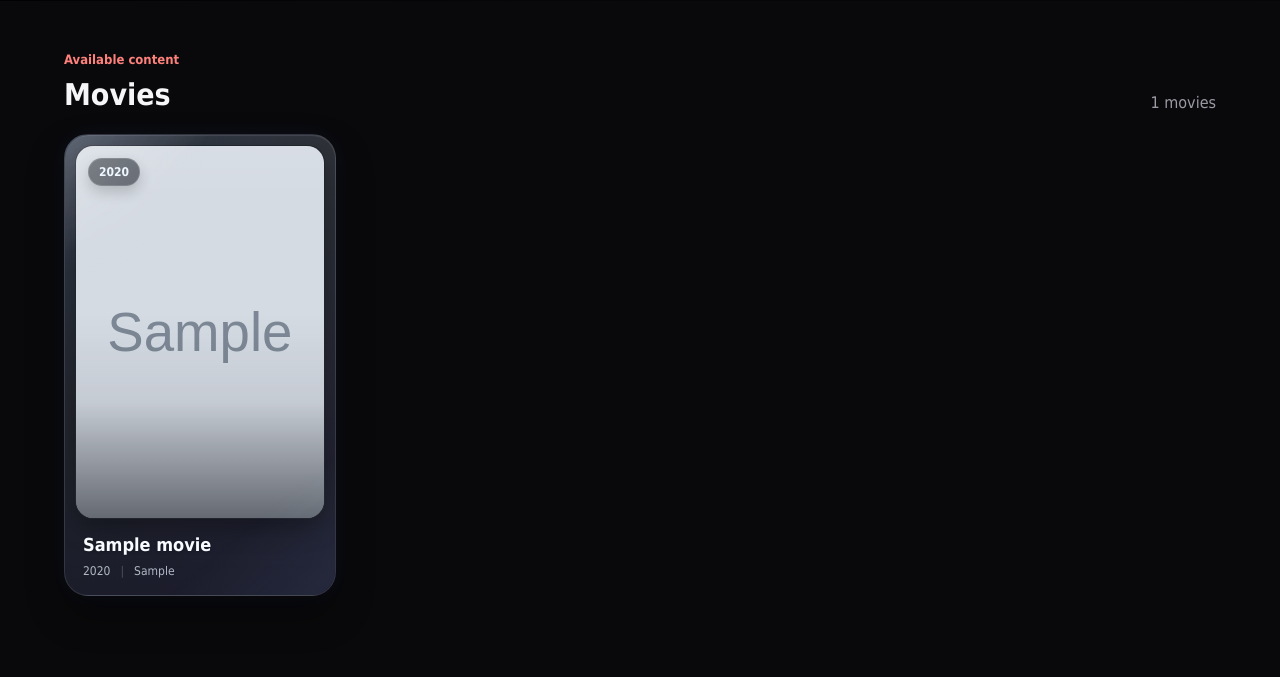
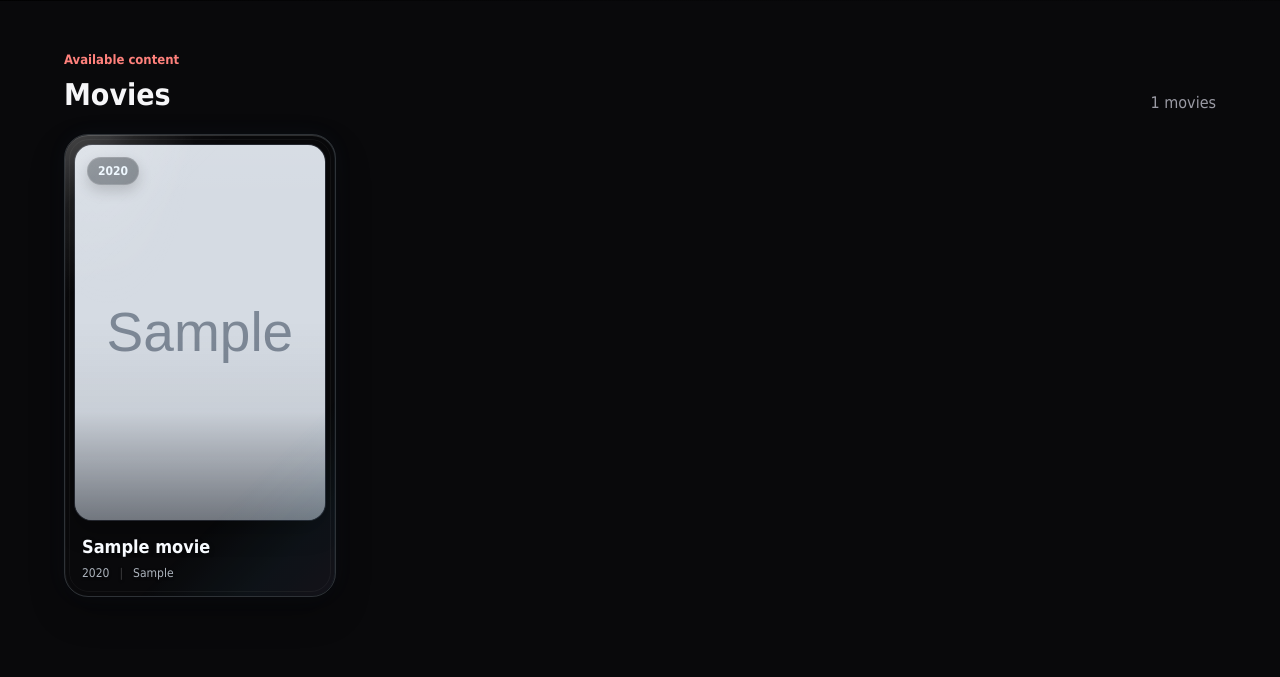
Before and after one commit to track2000one/home-cinema-django, a Django app: page / in a window 1280 px wide. Shown: the part 490-1167 px from the top of the page. Before the commit the page ends 1086 px from the top, so only its background shows below. Run offline with Django 5.2, Linux system fonts and the light colour scheme; a user stored in the database is signed in; tables that the repository leaves empty hold one stand-in row (values such as "Sample post"); grey boxes marked "Sample" are stand-in pictures.

Commit message:
Make movie cards transparent over page background

```diff
--- a/static/css/showcase-movie-cards.css
+++ b/static/css/showcase-movie-cards.css
@@ -1,6 +1,6 @@
 /* ==========================================================
-   REEMA CINEMA — Modern Showcase Movie Cards
-   Clean, premium, poster-first design
+   REEMA CINEMA — Modern Transparent Glass Movie Cards
+   Poster-first design with a clear page-background reveal
    ========================================================== */
 
 .showcase-grid {
@@ -28,25 +28,32 @@
   transform: translateY(-2px) scale(.992);
 }
 
+/*
+   The card body is intentionally transparent.
+   Only the glass edge, reflection and shadow remain visible,
+   so the real page background is clearly seen through it.
+*/
 .showcase-frame {
   position: relative;
   overflow: hidden;
-  padding: 10px;
-  border: 1px solid rgba(255,255,255,.10);
+  padding: 9px;
+  border: 1px solid rgba(214, 236, 255, .18);
   border-radius: 24px;
-  background:
-    linear-gradient(180deg, rgba(255,255,255,.11), rgba(255,255,255,.025)),
-    linear-gradient(135deg, rgba(111,169,255,.13), rgba(255,255,255,.035) 38%, rgba(167,106,255,.08)),
-    rgba(14,18,28,.84);
+  background: transparent;
   box-shadow:
-    0 18px 36px rgba(0,0,0,.34),
-    inset 0 1px 0 rgba(255,255,255,.09),
-    0 0 26px rgba(98,132,255,.065);
-  -webkit-backdrop-filter: blur(14px) saturate(135%);
-  backdrop-filter: blur(14px) saturate(135%);
-  transition: border-color .25s ease, box-shadow .25s ease, background .25s ease;
+    0 16px 34px rgba(0, 0, 0, .26),
+    inset 0 1px 0 rgba(255, 255, 255, .15),
+    inset 1px 0 0 rgba(255, 255, 255, .035),
+    inset -1px 0 0 rgba(110, 205, 255, .045),
+    0 0 22px rgba(91, 161, 255, .045);
+  -webkit-backdrop-filter: none;
+  backdrop-filter: none;
+  transition:
+    border-color .25s ease,
+    box-shadow .25s ease;
 }
 
+/* Glass edge / light refraction without filling the card */
 .showcase-frame::before {
   content: "";
   position: absolute;
@@ -55,21 +62,44 @@
   border-radius: inherit;
   pointer-events: none;
   background:
-    linear-gradient(140deg, rgba(255,255,255,.20), transparent 18%, transparent 78%, rgba(145,210,255,.09)),
-    radial-gradient(circle at top left, rgba(255,255,255,.10), transparent 28%);
-  opacity: .82;
+    linear-gradient(
+      135deg,
+      rgba(255,255,255,.27) 0%,
+      rgba(255,255,255,.06) 10%,
+      transparent 24%,
+      transparent 72%,
+      rgba(107,203,255,.07) 88%,
+      rgba(205,176,255,.08) 100%
+    ),
+    radial-gradient(
+      ellipse at 16% 0%,
+      rgba(255,255,255,.13),
+      transparent 27%
+    );
+  opacity: .78;
+}
+
+/* Thin inner glass rim */
+.showcase-frame::after {
+  content: "";
+  position: absolute;
+  inset: 4px;
+  z-index: 3;
+  border: 1px solid rgba(255,255,255,.045);
+  border-radius: 20px;
+  pointer-events: none;
 }
 
 .showcase-card:hover .showcase-frame {
-  border-color: rgba(174,219,255,.19);
-  background:
-    linear-gradient(180deg, rgba(255,255,255,.135), rgba(255,255,255,.03)),
-    linear-gradient(135deg, rgba(111,169,255,.17), rgba(255,255,255,.04) 38%, rgba(167,106,255,.10)),
-    rgba(14,18,28,.88);
+  border-color: rgba(177, 224, 255, .30);
+  background: transparent;
   box-shadow:
-    0 24px 46px rgba(0,0,0,.42),
-    inset 0 1px 0 rgba(255,255,255,.11),
-    0 0 30px rgba(98,132,255,.10);
+    0 22px 42px rgba(0,0,0,.34),
+    inset 0 1px 0 rgba(255,255,255,.20),
+    inset 1px 0 0 rgba(255,255,255,.05),
+    inset -1px 0 0 rgba(107,210,255,.07),
+    0 0 28px rgba(88,189,255,.085),
+    0 0 42px rgba(147,94,255,.035);
 }
 
 .showcase-poster {
@@ -77,11 +107,11 @@
   z-index: 1;
   overflow: hidden;
   aspect-ratio: 2 / 3;
-  border: 1px solid rgba(255,255,255,.08);
+  border: 1px solid rgba(255,255,255,.09);
   border-radius: 18px;
   background: #0d1119;
   box-shadow:
-    0 10px 24px rgba(0,0,0,.30),
+    0 10px 24px rgba(0,0,0,.29),
     inset 0 1px 0 rgba(255,255,255,.10);
 }
 
@@ -91,7 +121,9 @@
   display: block;
   object-fit: cover;
   transform: scale(1.001);
-  transition: transform .38s cubic-bezier(.2,.75,.25,1), filter .28s ease;
+  transition:
+    transform .38s cubic-bezier(.2,.75,.25,1),
+    filter .28s ease;
 }
 
 .showcase-card:hover .showcase-poster img {
@@ -105,8 +137,17 @@
   z-index: 2;
   pointer-events: none;
   background:
-    linear-gradient(to top, rgba(6,10,18,.54) 0%, rgba(6,10,18,.08) 31%, transparent 55%),
-    linear-gradient(to bottom, rgba(255,255,255,.07), transparent 15%);
+    linear-gradient(
+      to top,
+      rgba(6,10,18,.48) 0%,
+      rgba(6,10,18,.06) 29%,
+      transparent 53%
+    ),
+    linear-gradient(
+      to bottom,
+      rgba(255,255,255,.055),
+      transparent 15%
+    );
 }
 
 .showcase-play {
@@ -147,18 +188,20 @@
   border: 1px solid rgba(255,255,255,.14);
   border-radius: 999px;
   color: #eef8ff;
-  background: rgba(7,12,20,.56);
-  box-shadow: 0 6px 14px rgba(0,0,0,.20);
-  -webkit-backdrop-filter: blur(10px);
-  backdrop-filter: blur(10px);
+  background: rgba(7,12,20,.42);
+  box-shadow: 0 6px 14px rgba(0,0,0,.18);
+  -webkit-backdrop-filter: blur(8px);
+  backdrop-filter: blur(8px);
   font-size: 12px;
   font-weight: 700;
 }
 
+/* Information area remains fully transparent */
 .showcase-info {
   position: relative;
   z-index: 2;
   padding: 14px 8px 7px;
+  background: transparent;
 }
 
 .showcase-info h3 {
@@ -170,7 +213,7 @@
   line-height: 1.28;
   white-space: nowrap;
   text-overflow: ellipsis;
-  text-shadow: 0 1px 3px rgba(0,0,0,.25);
+  text-shadow: 0 2px 5px rgba(0,0,0,.42);
 }
 
 .showcase-meta {
@@ -180,6 +223,7 @@
   gap: 6px 10px;
   color: rgba(223,233,245,.76);
   font-size: 12px;
+  text-shadow: 0 1px 3px rgba(0,0,0,.36);
 }
 
 .showcase-meta span + span::before {
@@ -195,7 +239,7 @@
   place-content: center;
   gap: 8px;
   color: rgba(255,255,255,.72);
-  background: linear-gradient(180deg, #161d28, #0f141c);
+  background: rgba(13,17,25,.38);
   text-align: center;
 }
 
@@ -231,8 +275,17 @@
   }
 
   .showcase-frame {
-    padding: 7px;
+    padding: 6px;
     border-radius: 18px;
+    box-shadow:
+      0 12px 24px rgba(0,0,0,.24),
+      inset 0 1px 0 rgba(255,255,255,.12),
+      0 0 16px rgba(88,189,255,.035);
+  }
+
+  .showcase-frame::after {
+    inset: 3px;
+    border-radius: 15px;
   }
 
   .showcase-poster {
```
